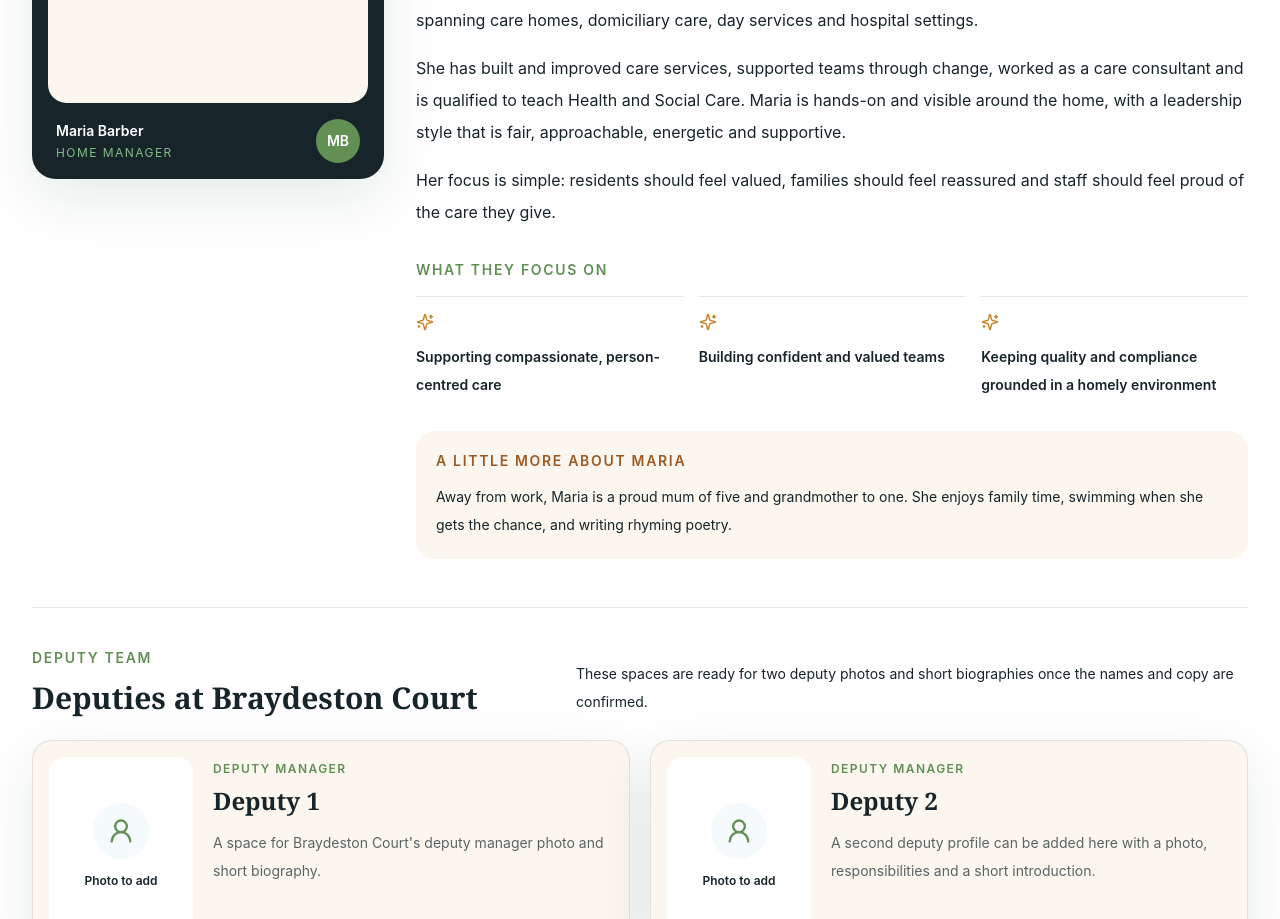
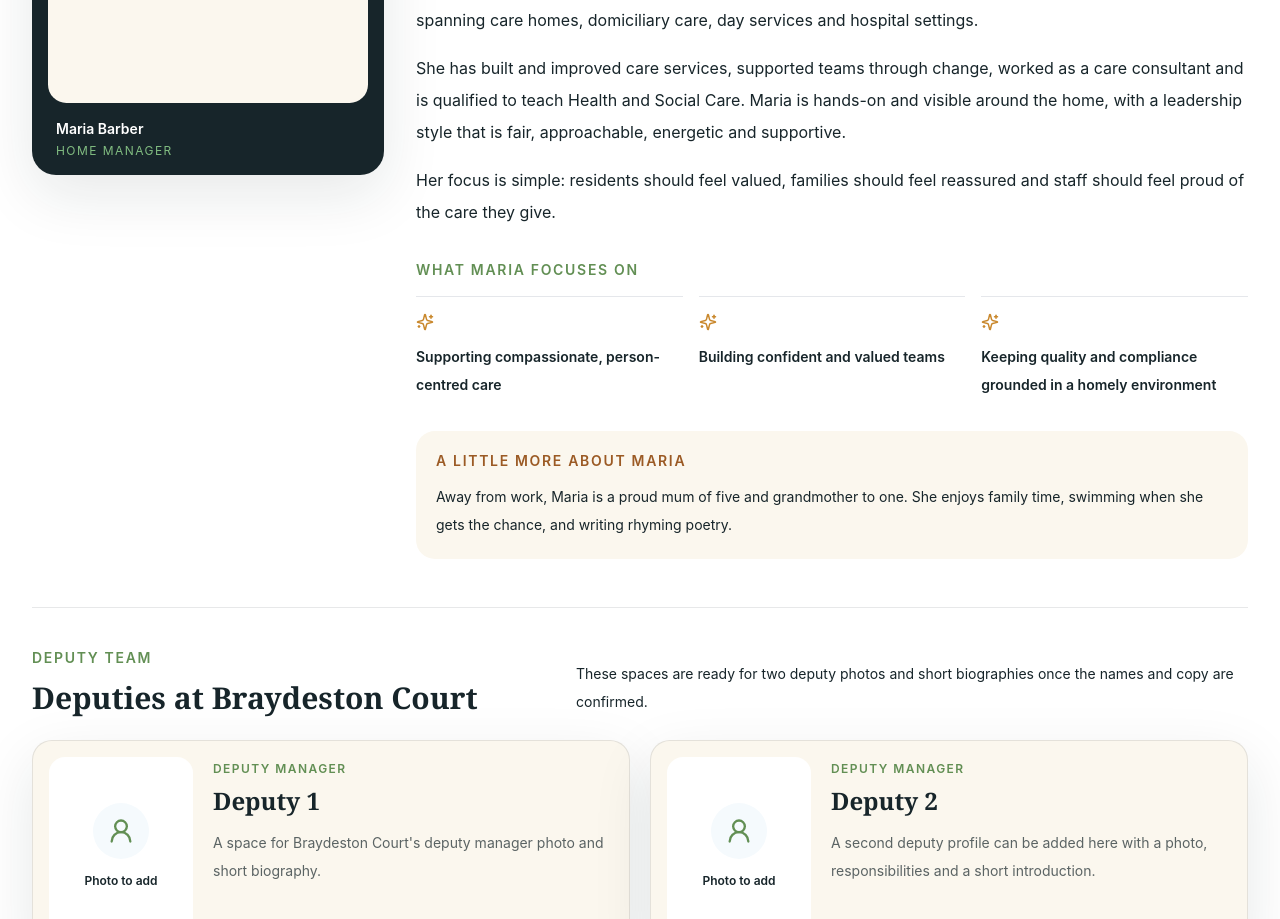
Before and after one commit to Wildman0609/hch_website, a Next.js app: page /homes/braydeston-court in a window 1280 px wide. Shown: the part 2222-3141 px from the top of the page. Built offline with nearby package versions, Linux system fonts and the light colour scheme.

Commit message:
Personalize team focus copy and remove initials badge

```diff
--- a/app/homes/[slug]/page.tsx
+++ b/app/homes/[slug]/page.tsx
@@ -201,7 +201,7 @@ export default async function HomeDetailPage({ params }: PageProps) {
                   {member.focusAreas ? (
                     <div className="mt-8">
                       <p className="text-sm font-semibold uppercase tracking-[0.12em] text-holly-leaf">
-                        What they focus on
+                        What {getFirstName(member.name)} focuses on
                       </p>
                       <ul className="mt-4 grid gap-4 md:grid-cols-3">
                         {member.focusAreas.map((focus) => (
@@ -303,16 +303,6 @@ export default async function HomeDetailPage({ params }: PageProps) {
   );
 }
 
-function getInitials(name: string) {
-  return name
-    .split(" ")
-    .filter(Boolean)
-    .map((part) => part[0])
-    .slice(0, 2)
-    .join("")
-    .toUpperCase();
-}
-
 function getFirstName(name: string) {
   return name.split(" ").filter(Boolean)[0] ?? name;
 }
@@ -347,9 +337,6 @@ function ProfilePhoto({ person }: { person: TeamMember }) {
           <p className="mt-1 text-xs uppercase tracking-[0.12em] text-holly-leafLight">
             {person.role}
           </p>
-        </div>
-        <div className="flex h-11 w-11 flex-none items-center justify-center rounded-full bg-holly-leaf text-sm font-semibold">
-          {getInitials(person.name)}
         </div>
       </div>
     </div>
--- a/data/homes.ts
+++ b/data/homes.ts
@@ -210,6 +210,8 @@ export const homes: CareHome[] = [
       {
         name: "Carol Preston",
         role: "Registered Homes Manager",
+        photo: "/images/carol-preston.jpg",
+        photoAlt: "Carol Preston, Registered Homes Manager at Martham Lodge.",
         quote:
           "Life should be fun, and a home filled with love, warmth and laughter is incredibly important.",
         bio: [
```
Also changed, not shown: public/images/carol-preston.jpg (added).
